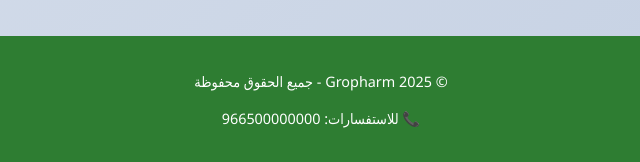
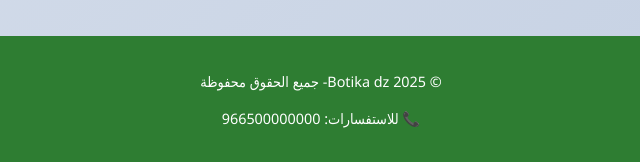
Before and after one commit to mamimami26/Botikadz, a plain HTML site: page index.html in a window 1280 px wide. Shown: the part 2965-3127 px from the top of the page, 319-959 px from the left. Drawn offline with Linux system fonts and the light colour scheme.

Commit message:
Update index.html
Signed-off-by: mamimami26 <mamimimo976@gmail.com>

```diff
--- a/index.html
+++ b/index.html
@@ -109,7 +109,7 @@
   </main>
 
   <footer>
-    <p>© 2025 Gropharm - جميع الحقوق محفوظة</p>
+    <p>© 2025 Botika dz- جميع الحقوق محفوظة</p>
     <p>📞 للاستفسارات: 966500000000</p>
   </footer>
 
```
